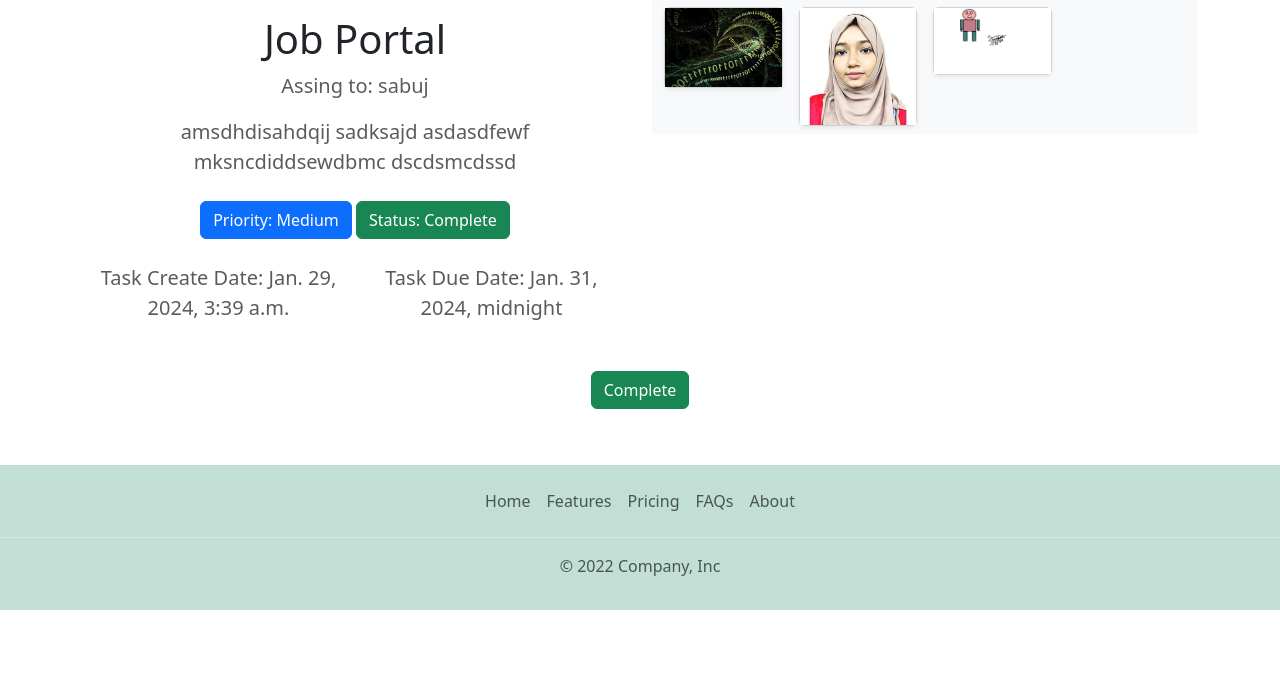
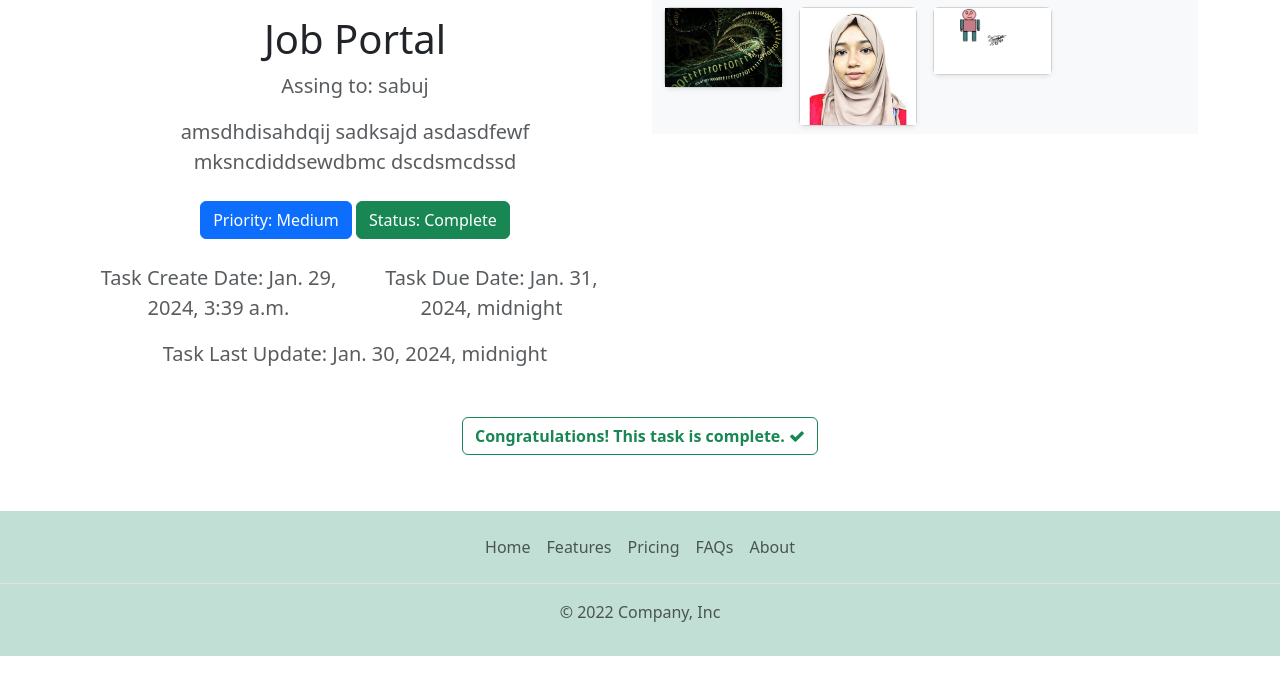
Before and after one commit to SumiyaAkter701/Task_Mannager_with_REST_API, a Django app: page /task-view/3/ in a window 1280 px wide. Shown: the part 81-776 px from the top of the page. Run offline with Django 5.2, Linux system fonts and the light colour scheme; data comes from the database, SQL or seed files in the repository; both versions use the stored data as it was after the commit; some libraries are stand-ins or nearby versions.

Commit message:
task view-last uodate date-delete confirmmation- multipale Photo add

```diff
--- a/task/models.py
+++ b/task/models.py
@@ -15,7 +15,7 @@ class Task(models.Model):
     is_complete = models.BooleanField(default=False)
     created_date = models.DateTimeField(auto_now_add=True, editable=False,blank=True,null=True)
     completed_date = models.DateTimeField(auto_now_add=True,editable=False,blank=True,null=True)
-    updated_date = models.DateField(auto_now=True, editable=False)
+    updated_date = models.DateTimeField(auto_now=True)
 
 
     def __str__(self) -> str:
--- a/task/views.py
+++ b/task/views.py
@@ -82,6 +82,7 @@ def edit_task(request,id):
         form = AddTask_Form(request.POST,instance=task)
         if form.is_valid():
             form.save()
+            return redirect('task_view',id=id)
     return render(request,'task/edit_task.html',{'form':form})
 
 def delete_task(request,id):
--- a/templates/task/add_task.html
+++ b/templates/task/add_task.html
@@ -61,8 +61,6 @@
                         </div>
                     </div>
 
-                    <button type="submit" class="btn btn-outline-secondary">Update Task</button>
-
                     <button type="submit" class="btn btn-outline-primary">Add Task</button>
 
                 </form>
@@ -73,4 +71,5 @@
       </div>
     </div>
   </section>
+
 {% endblock body %}
--- a/templates/task/base.html
+++ b/templates/task/base.html
@@ -9,7 +9,10 @@
 
 
     <link href="https://cdn.jsdelivr.net/npm/bootstrap@5.3.2/dist/css/bootstrap.min.css" rel="stylesheet" integrity="sha384-T3c6CoIi6uLrA9TneNEoa7RxnatzjcDSCmG1MXxSR1GAsXEV/Dwwykc2MPK8M2HN" crossorigin="anonymous">
-</head>
+
+    <link rel="stylesheet" href="https://cdnjs.cloudflare.com/ajax/libs/font-awesome/4.7.0/css/font-awesome.min.css">
+
+  </head>
 <body>
     <!-- navbar  -->
     <nav class="navbar navbar-expand-lg bg-body-tertiary">
@@ -72,5 +75,6 @@
     <script src="https://cdn.jsdelivr.net/npm/@popperjs/core@2.11.8/dist/umd/popper.min.js" integrity="sha384-I7E8VVD/ismYTF4hNIPjVp/Zjvgyol6VFvRkX/vR+Vc4jQkC+hVqc2pM8ODewa9r" crossorigin="anonymous"></script>
     <script src="https://cdn.jsdelivr.net/npm/bootstrap@5.3.2/dist/js/bootstrap.min.js" integrity="sha384-BBtl+eGJRgqQAUMxJ7pMwbEyER4l1g+O15P+16Ep7Q9Q+zqX6gSbd85u4mG4QzX+" crossorigin="anonymous"></script>
 
+
 </body>
 </html>
--- a/templates/task/task_view.html
+++ b/templates/task/task_view.html
@@ -31,6 +31,11 @@
                             </div>
                             <div class="col-6">
                                 <p class="lead text-muted">Task Due Date: {{task_view.due_date}} </p>
+                            </div>
+                        </div>
+                        <div class="row">
+                            <div class="col-12">
+                                <p class="lead text-muted">Task Last Update: {{task_view.updated_date}} </p>
                             </div>
                         </div>
                     </div>
@@ -117,9 +122,12 @@
                     <a href="{% url 'edit_task' task_view.id %}" class="btn btn-primary my-2">Upadte Task</a>
 
                     {% if request.user.user_type == 'Admin' %}
-                    <a href="{% url 'delete_task' task_view.id %}" class="btn btn-danger my-2">
+                    <!-- <a href="{% url 'delete_task' task_view.id %}" class="btn btn-danger my-2">
                         Delete Task
-                    </a>
+                    </a> -->
+                    <button  type="button" class="btn btn-danger" data-toggle="modal" data-target="#exampleModal">
+                       Delete Task
+                      </button>
                     {% endif %}
 
                     {% endif %}
@@ -128,8 +136,8 @@
                         Task Complete
                     </a>
                     {% else %}
-                    <a class="btn btn-success my-2">
-                        Complete <i class="fa fa-check"></i>
+                    <a class="btn btn-outline-success my-2"><b>
+                        Congratulations! This task is complete. </b><i class="fa fa-check"></i>
                     </a>
                     {% endif %}
                 </p>
@@ -138,4 +146,34 @@
     </section>
 
 </main>
+
+<!-- Button trigger modal -->
+
+
+  <!-- Modal -->
+  <div class="modal fade" id="exampleModal" tabindex="-1" role="dialog" aria-labelledby="exampleModalLabel" aria-hidden="true">
+    <div class="modal-dialog" role="document">
+      <div class="modal-content">
+        <div class="modal-header">
+          <h5 class="modal-title" id="exampleModalLabel">Confirm Delete</h5>
+          <button type="button" class="close" data-dismiss="modal" aria-label="Close">
+            <span aria-hidden="true">&times;</span>
+          </button>
+        </div>
+        <div class="modal-body">
+          Are you sure you want to delete this task!
+        </div>
+        <div class="modal-footer">
+          <button type="button" class="btn btn-secondary" data-dismiss="modal">Close</button>
+          <a href="{% url 'delete_task' task_view.id %}" class="btn btn-danger">Yes, Delete</a>
+        </div>
+      </div>
+    </div>
+  </div>
+
+
+<!-- jQuery and Bootstrap JS -->
+<script src="https://code.jquery.com/jquery-3.5.1.slim.min.js"></script>
+<script src="https://cdn.jsdelivr.net/npm/@popperjs/core@2.11.6/dist/umd/popper.min.js"></script>
+<script src="https://stackpath.bootstrapcdn.com/bootstrap/4.5.2/js/bootstrap.min.js"></script>
 {% endblock body %}
```
Also changed, not shown: db.sqlite3, media/Task-Image/UntitledABDULLAH.png (added), media/Task-Image/digital-1742679_1920_crop-a5c269a22dfb950805a0b3c570fd20d6-1_pCJP3ad.jpg (added), media/Task-Image/digital-1742679_1920_crop-a5c269a22dfb950805a0b3c570fd20d6-1_wsbbJs9.jpg (added), media/Task-Image/peakpx_L9mhxZ5.jpg (added), media/Task-Image/peakpx_QVmq86R.jpg (added), media/Task-Image/peakpx_quK8Jum.jpg (added), media/Task-Image/pexels-photo-592077.jpeg (added), task/migrations/0004_alter_task_updated_date.py (added).
